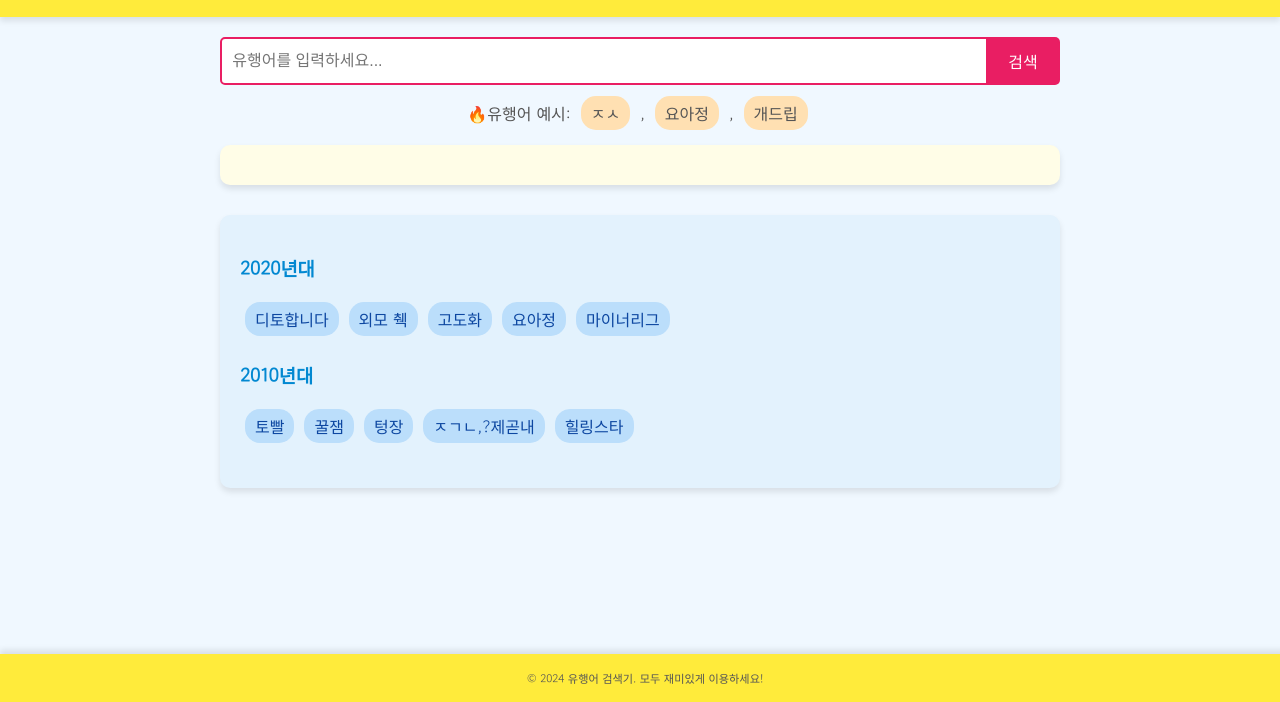
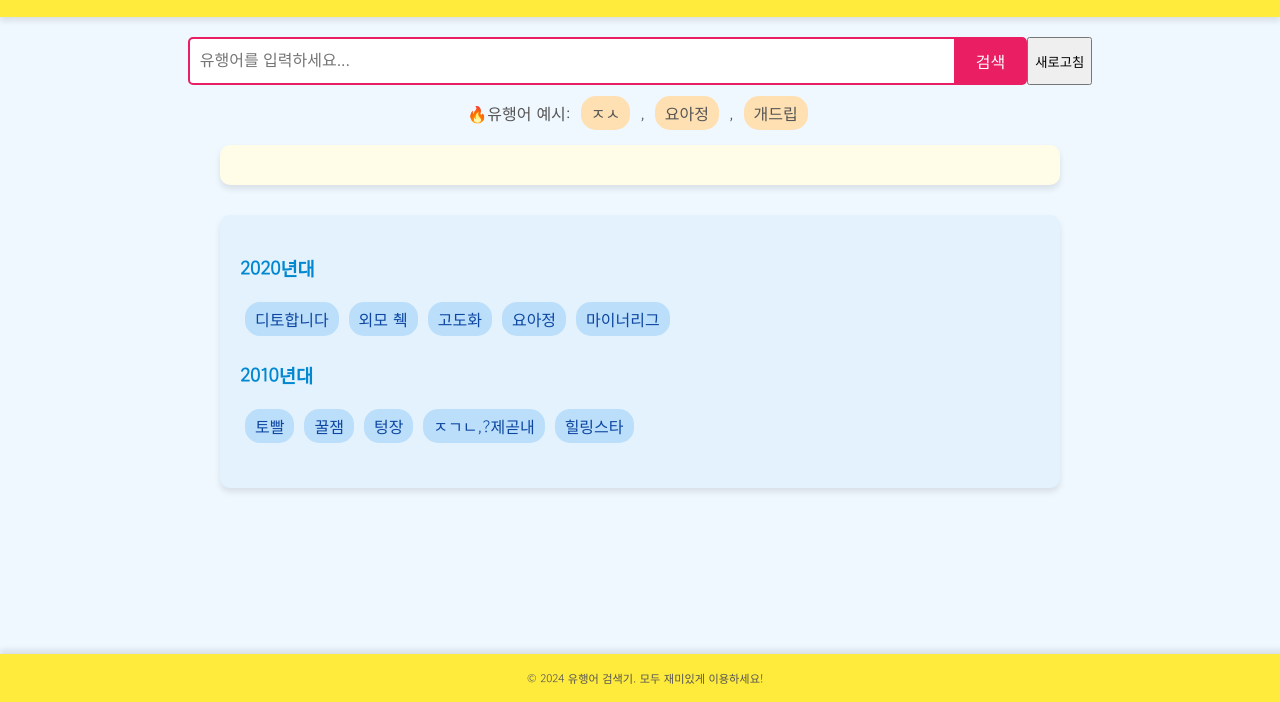
Before and after one commit to dalmook/yuhang, a website: page index.html in a window 1280 px wide. Shown: the part 98-800 px from the top of the page. Drawn offline with Linux system fonts and the light colour scheme; a web font is replaced by a local one.

Commit message:
index.html 업데이트

```diff
--- a/index.html
+++ b/index.html
@@ -27,6 +27,8 @@
         <div class="search-container">
             <input type="text" id="searchInput" placeholder="유행어를 입력하세요...">
             <button id="searchButton">검색</button>
+           <button id="refreshButton">새로고침</button>
+</div>
         </div>
         <!-- 예시 유행어 표시 영역 -->
         <div id="exampleContainer">
```
